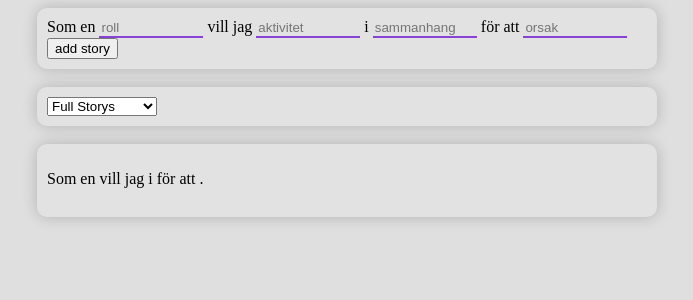
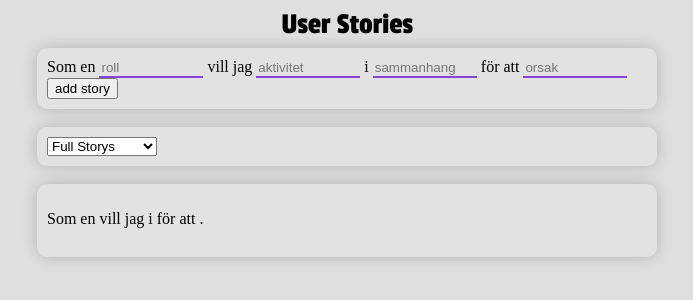
Before and after one commit to Agman10/User-Stories, a plain HTML site: page index.html in a window 1280 px wide. Shown: the whole page, without its empty margins (293-986 px from the left). Drawn offline with Linux system fonts and the light colour scheme.

Commit message:
added logo

```diff
--- a/index.html
+++ b/index.html
@@ -5,11 +5,13 @@
     <meta name="viewport" content="width=device-width, initial-scale=1.0">
     <meta http-equiv="X-UA-Compatible" content="ie=edge">
     <title>Document</title>
+    <link href="https://fonts.googleapis.com/css?family=Luckiest+Guy|Passion+One&display=swap" rel="stylesheet">
     <link rel="stylesheet" href="style.css">
 
 </head>
 <body>
     <div id="root">
+        <div id="logo">User Stories</div>
         <div id="input">
         Som en
         <!-- role -->
--- a/style.css
+++ b/style.css
@@ -1,3 +1,9 @@
+#logo{
+    text-align: center;
+    height: 40px;
+    font-size: 30px;
+    font-family: 'Passion One', cursive;
+}
 body{
     background: #dfdfdf;
     -ms-box-sizing: content-box;
@@ -50,6 +56,7 @@ body{
 
 #lists{
     background-color: white;
+    border-left: 5px solid white;
     width: calc(100% - 120px);
     float: right;
 
```
